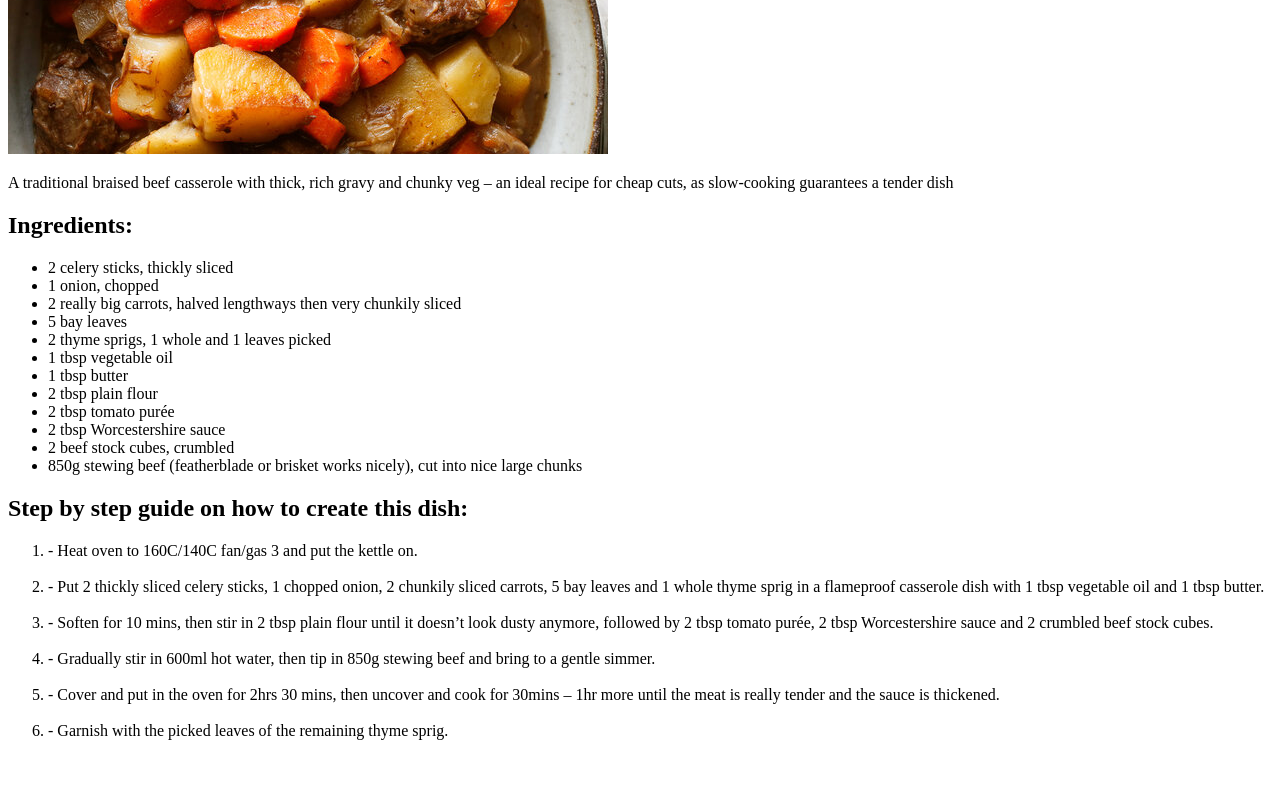
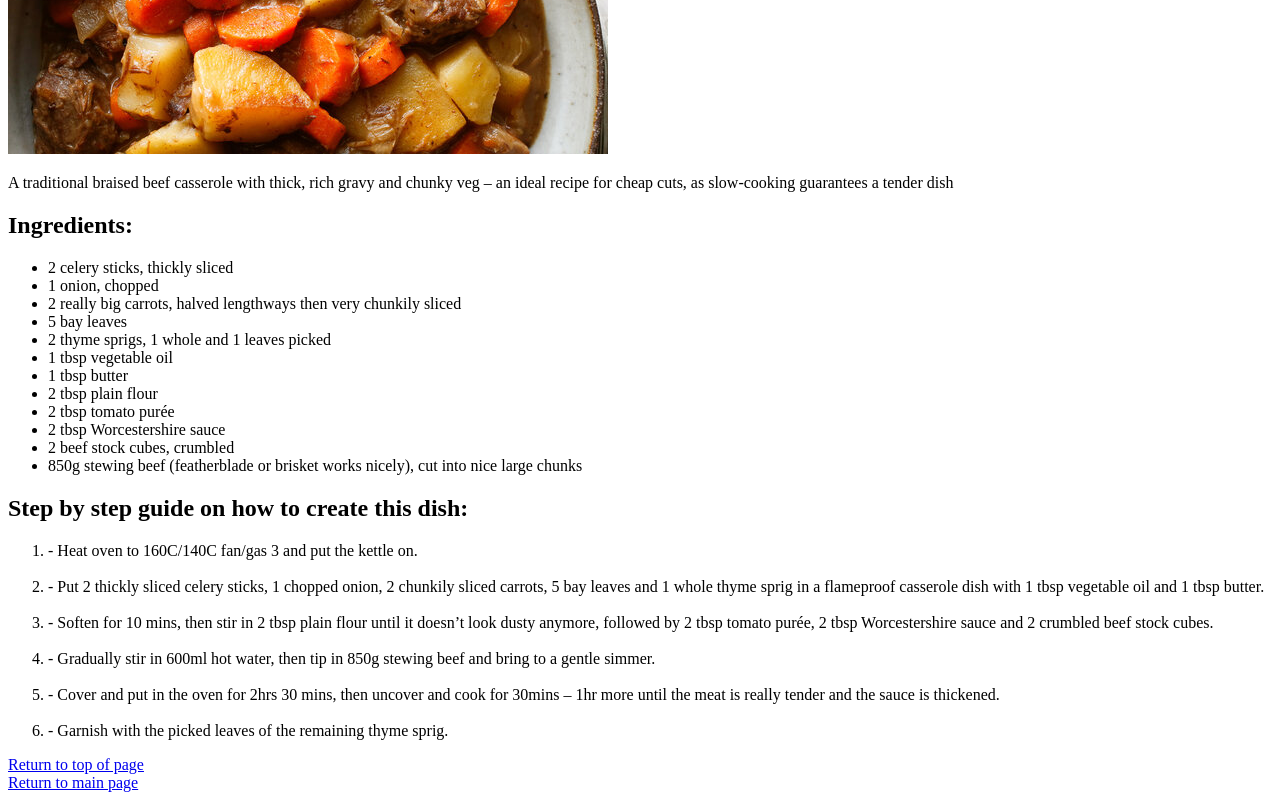
Before and after one commit to OliverRamsay00/odin-recipes, a plain HTML site: page recipes/beef-stew.html in a window 1280 px wide. Shown: the part 327-1127 px from the top of the page. Before the commit the page ends 1083 px from the top, so only its background shows below. Drawn offline with Linux system fonts and the light colour scheme.

Commit message:
Added option to return to index or the current page top in each of the recipe pages

```diff
--- a/recipes/beef-stew.html
+++ b/recipes/beef-stew.html
@@ -40,5 +40,8 @@
         <br>
         <li> - Garnish with the picked leaves of the remaining thyme sprig.</li>
     </ol>
+    <a href="#top"> Return to top of page</a>
+    <br>
+    <a href="../index.html"> Return to main page</a>
 </body>
 </html>
```
Also changed, not shown: recipes/chicken-pasta.html (+3 -1 lines), recipes/healthy-omelette.html (+3 -0 lines).
